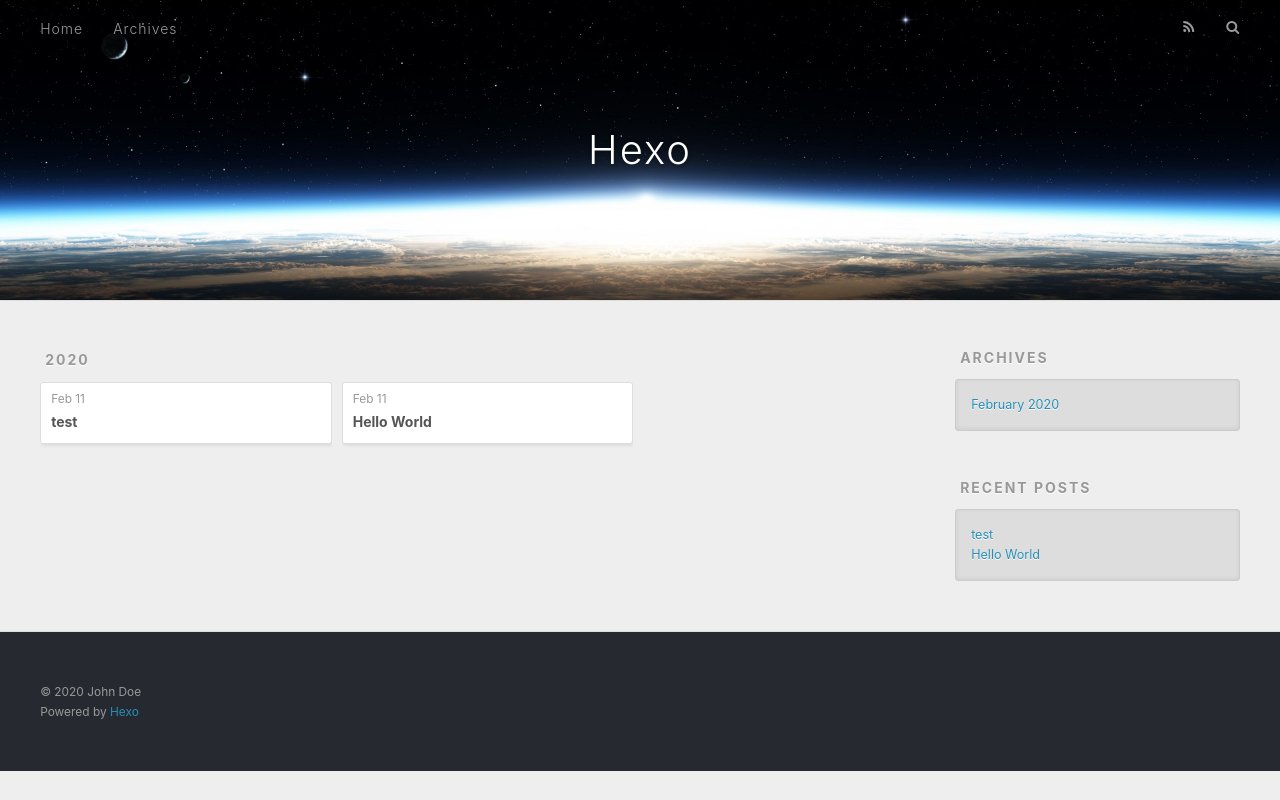
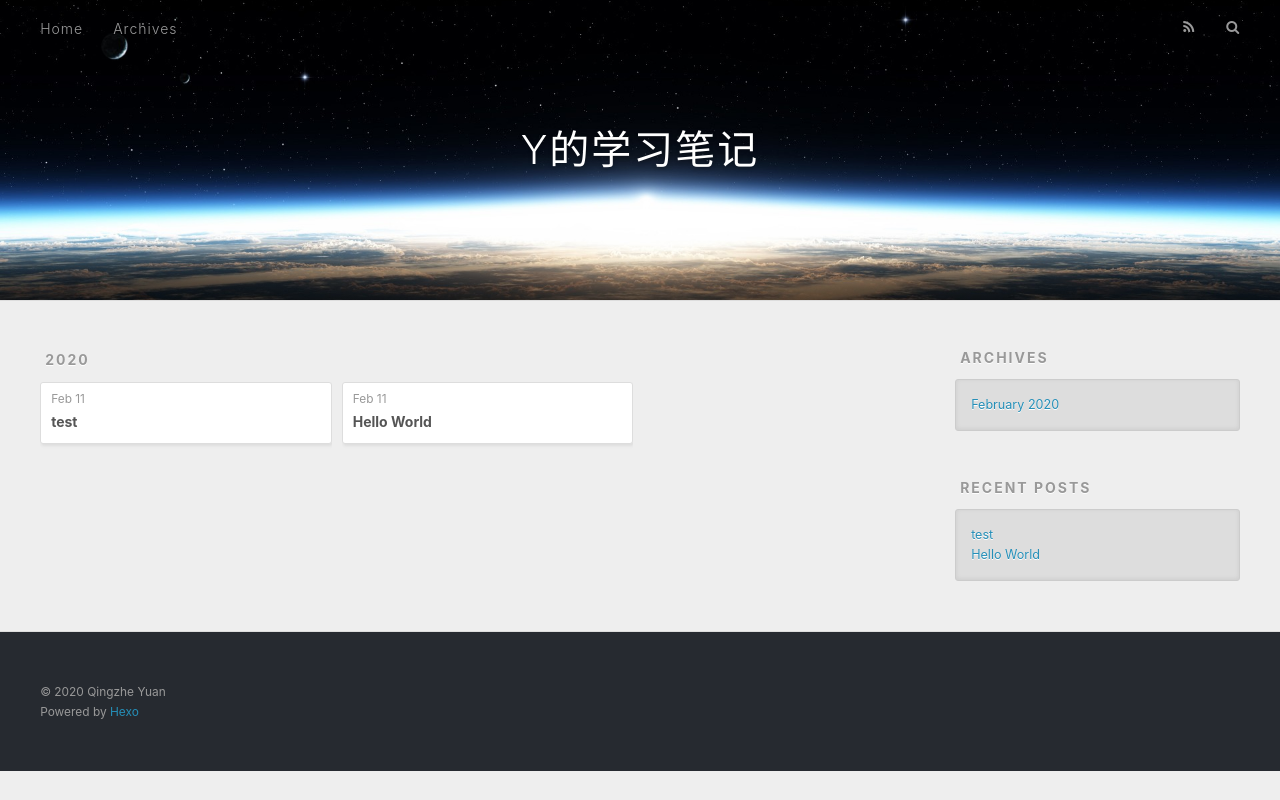
Before and after one commit to fydlgg/qingzhe_yuan.github.io, a plain HTML site: page archives/2020/02/index.html in a window 1280 px wide. Drawn offline with nearby package versions, Linux system fonts and the light colour scheme.

Commit message:
Site updated: 2020-02-11 16:22:57

```diff
--- a/archives/2020/02/index.html
+++ b/archives/2020/02/index.html
@@ -5,17 +5,17 @@
 
 
 
-  <title>Archives: 2020/2 | Hexo</title>
+  <title>Archives: 2020/2 | Y的学习笔记</title>
   <meta name="viewport" content="width=device-width, initial-scale=1, maximum-scale=1">
   <meta property="og:type" content="website">
-<meta property="og:title" content="Hexo">
+<meta property="og:title" content="Y的学习笔记">
 <meta property="og:url" content="http://qingzheyuan93.github.io/archives/2020/02/index.html">
-<meta property="og:site_name" content="Hexo">
+<meta property="og:site_name" content="Y的学习笔记">
 <meta property="og:locale" content="en_US">
-<meta property="article:author" content="John Doe">
+<meta property="article:author" content="Qingzhe Yuan">
 <meta name="twitter:card" content="summary">
 
-    <link rel="alternate" href="/atom.xml" title="Hexo" type="application/atom+xml">
+    <link rel="alternate" href="/atom.xml" title="Y的学习笔记" type="application/atom+xml">
 
 
     <link rel="icon" href="/favicon.png">
@@ -36,7 +36,7 @@
   <div id="header-outer" class="outer">
     <div id="header-title" class="inner">
       <h1 id="logo-wrap">
-        <a href="/" id="logo">Hexo</a>
+        <a href="/" id="logo">Y的学习笔记</a>
       </h1>
 
     </div>
@@ -164,7 +164,7 @@
 
   <div class="outer">
     <div id="footer-info" class="inner">
-      &copy; 2020 John Doe<br>
+      &copy; 2020 Qingzhe Yuan<br>
       Powered by <a href="http://hexo.io/" target="_blank">Hexo</a>
     </div>
   </div>
```
Also changed, not shown: 2020/02/11/hello-world/index.html (+7 -7 lines), 2020/02/11/test/index.html (+7 -7 lines), archives/2020/index.html (+7 -7 lines), archives/index.html (+7 -7 lines), index.html (+9 -9 lines).
